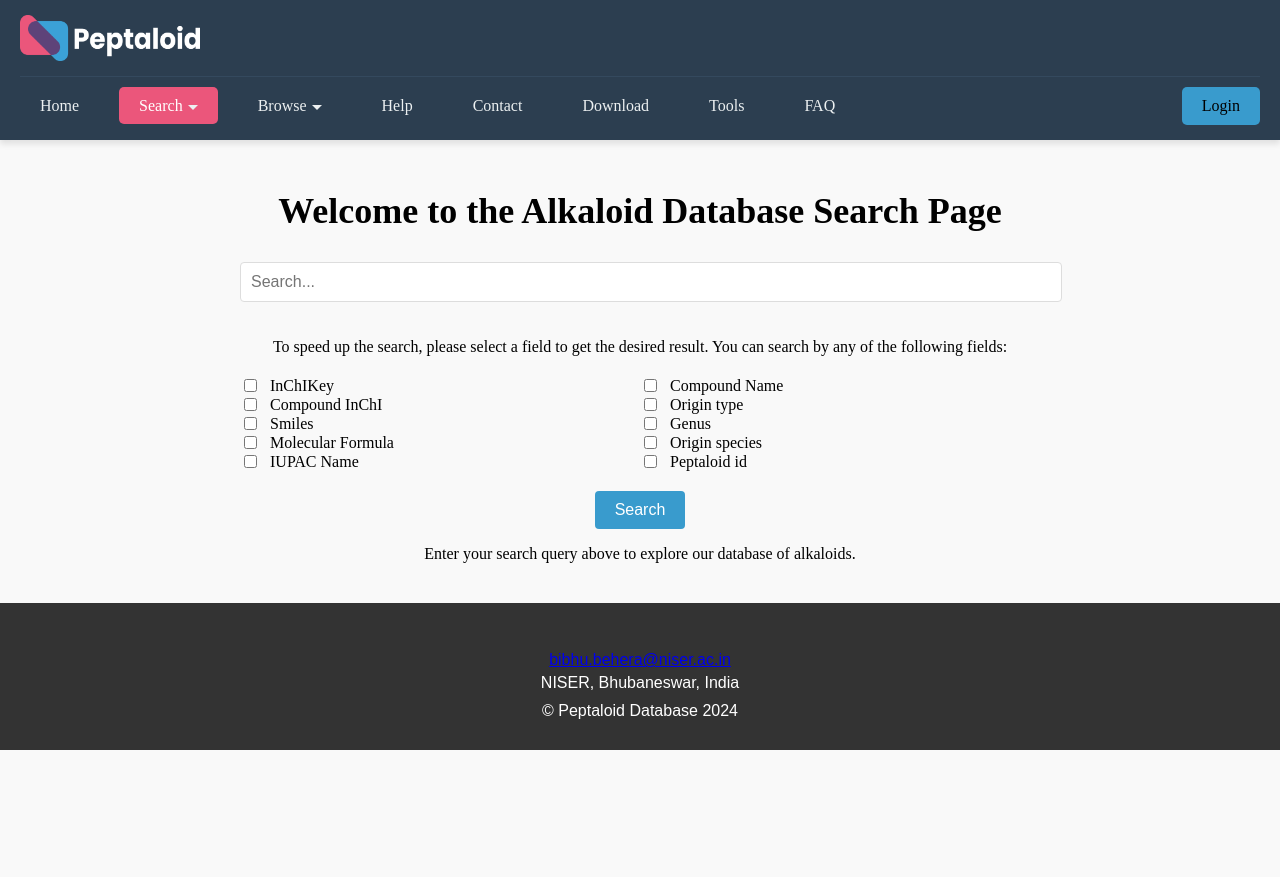
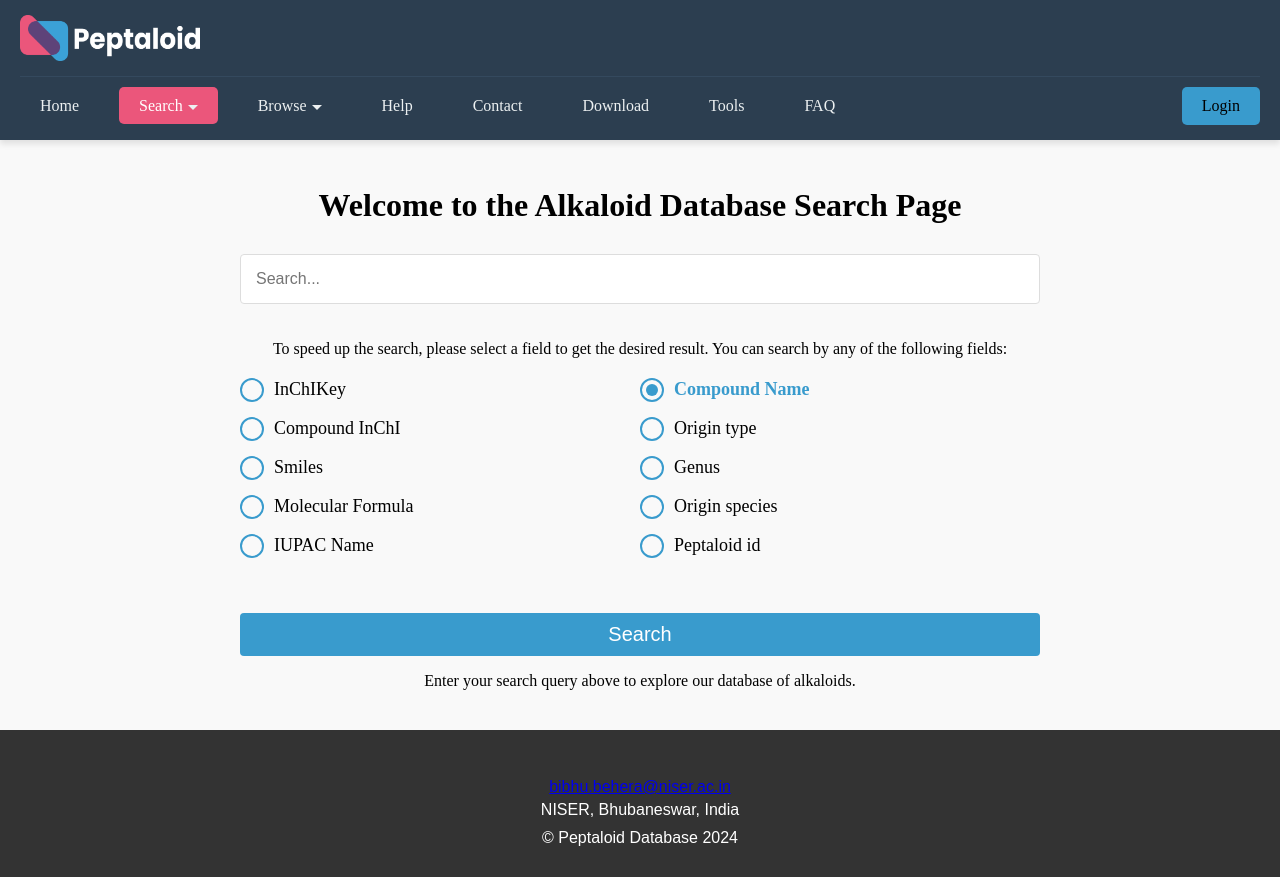
Before and after one commit to Bibhuprasadbehera/Peptaloid-database, a React (Create React App) app: page /search in a window 1280 px wide. Before the commit the page ends 800 px from the top, so only its background shows below. Built offline with nearby package versions, Linux system fonts and the light colour scheme.

Commit message:
simple search working

```diff
--- a/package.json
+++ b/package.json
@@ -6,11 +6,13 @@
     "@testing-library/jest-dom": "^5.17.0",
     "@testing-library/react": "^13.4.0",
     "@testing-library/user-event": "^13.5.0",
+    "axios": "^1.7.2",
     "chart.js": "^4.4.3",
     "react": "^18.3.1",
     "react-dom": "^18.3.1",
     "react-router-dom": "^6.23.1",
     "react-scripts": "5.0.1",
+    "react-tabs": "^6.0.2",
     "smiles-drawer": "^2.1.7",
     "web-vitals": "^2.1.4"
   },
--- a/src/App.js
+++ b/src/App.js
@@ -37,6 +37,7 @@ import Account from "./pages/Account";
 import AdvancedSearch from "./pages/Browsepage/Advancedsearch";
 import AmideCount from "./pages/Browsepage/Amidecount";
 import Sidebar from "./pages/Browsepage/sidebar";
+import ResultsPage from "./pages/ResultsPage";
 
 function App() {
   return (
@@ -46,6 +47,7 @@ function App() {
         <Routes>
           <Route path="/" element={<HomePage />} />
           <Route path="/search" element={<SearchPage />} />
+          <Route path="/results" element={<ResultsPage />} />
           <Route path="/browse/advanced" element={<AdvancedSearch />} />
           <Route path="/contact" element={<ContactPage />} />
           <Route path="/help" element={<HelpPage />} />
--- /dev/null
+++ b/src/components/Molecules/Tools.css
@@ -0,0 +1,45 @@
+.smiles-structure-viewer {
+    padding: 20px;
+}
+
+.title {
+    font-size: 24px;
+    font-weight: bold;
+    margin-bottom: 16px;
+}
+
+.form {
+    margin-bottom: 16px;
+}
+
+.input-field {
+    padding: 15px;
+    font-size: 16px;
+    width: 800px;
+    margin-right: 16px;
+    border: #399bcd 2px solid;
+}
+
+.generate-button {
+    padding: 8px 30px;
+    font-size: 20px;
+    background-color: #399bcd;
+    color: white;
+    border: none;
+    cursor: pointer;
+    border-radius: 7px;
+}
+
+.generate-button:hover {
+    background-color: #5e4379;
+}
+
+.error-message {
+    color: #5e4379;
+    margin-top: 8px;
+}
+
+.molecule-image {
+    border: 2px solid #399bcd;
+    margin-top: 16px;
+}
--- a/src/pages/Browsepage/Advancedsearch.js
+++ b/src/pages/Browsepage/Advancedsearch.js
@@ -1,7 +1,7 @@
 import React, { useState } from 'react';
 import Navbar from '../../components/Navbar';
 import Footer from '../../components/Footer';
-import './search.css'; // Import the new CSS file
+import './advsearch.css'; // Import the new CSS file
 
 const AdvancedSearch = () => {
     const [criteria, setCriteria] = useState([
@@ -42,8 +42,10 @@ const AdvancedSearch = () => {
                         <li>
                             <strong>Identifier:</strong>
                             <ul>
+                                <li>Peptaloid ID</li>
                                 <li>InChIKey</li>
                                 <li>Compound InChI</li>
+                                <li>Molecular Formula</li>
                                 <li>SMILES</li>
                                 <li>IUPAC Name</li>
                                 <li>Compound Name</li>
--- a/src/pages/Browsepage/search.css
+++ b/src/pages/Browsepage/advsearch.css
@@ -110,7 +110,7 @@
 
 .search-bar {
   width: 100%;
-  padding: 10px;
+  padding: 15px;
   font-size: 16px;
   border: 1px solid #ddd;
   border-radius: 4px;
@@ -121,10 +121,10 @@
   background-color: #399bcd;
   color: white;
   border: none;
-  padding: 10px 20px;
+  padding: 10px 200px;
   cursor: pointer;
   border-radius: 4px;
-  font-size: 16px;
+  font-size: 20px;
   margin-top: 20px;
 }
 
--- /dev/null
+++ b/src/pages/ResultsPage.js
@@ -0,0 +1,60 @@
+import React, { useEffect, useState } from 'react';
+import axios from 'axios';
+import { useLocation } from 'react-router-dom';
+
+const ResultsPage = () => {
+  const [results, setResults] = useState([]);
+  const [loading, setLoading] = useState(true);
+  const [error, setError] = useState(null);
+  const location = useLocation();
+
+  useEffect(() => {
+    const fetchData = async () => {
+      setLoading(true);
+      setError(null);
+      const payload = location.state?.payload;
+      if (!payload) {
+        setError("No search payload found");
+        setLoading(false);
+        return;
+      }
+      try {
+        console.log("Fetching with payload:", payload);  // Debug log
+        const response = await axios.post('http://127.0.0.1:8000/api/molecules/search', payload);
+        setResults(response.data);
+      } catch (error) {
+        console.error("There was an error fetching the data!", error);
+        setError("Failed to fetch results. Please try again.");
+      } finally {
+        setLoading(false);
+      }
+    };
+    fetchData();
+  }, [location.state]);
+
+  if (loading) return <div>Loading...</div>;
+  if (error) return <div>Error: {error}</div>;
+
+  return (
+    <div>
+      <h2>Search Results</h2>
+      <div className="results">
+        {results.length > 0 ? (
+          <ul>
+            {results.map((result, index) => (
+              <li key={index}>
+                {Object.entries(result).map(([key, value]) => (
+                  <div key={key}><strong>{key}:</strong> {value}</div>
+                ))}
+              </li>
+            ))}
+          </ul>
+        ) : (
+          <p>No results found.</p>
+        )}
+      </div>
+    </div>
+  );
+};
+
+export default ResultsPage;
--- a/src/pages/Searchpage.js
+++ b/src/pages/Searchpage.js
@@ -1,40 +1,85 @@
 import React, { useState } from 'react';
+import { useNavigate } from 'react-router-dom';
 import './styles.css';
-import Navbar from '../components/Navbar';
-import Header from '../components/Header';
 import Footer from '../components/Footer';
 
 const SearchPage = () => {
   const [searchTerm, setSearchTerm] = useState('');
-  const [searchFields, setSearchFields] = useState({
-    "InChIKey": false,
-    "Compound InChI": false,
-    "Smiles": false,
-    "Molecular Formula": false,
-    "IUPAC Name": false,
-    "Compound Name": false,
-    "Origin type": false,
-    "Genus": false,
-    "Origin species": false,
-    "Peptaloid id": false,
-  });
+  const [selectedField, setSelectedField] = useState("Compound Name"); // Default selected field
+  const navigate = useNavigate();
 
   const handleSearchChange = (event) => {
     setSearchTerm(event.target.value);
   };
 
-  const handleFieldChange = (event) => {
-    setSearchFields({
-      ...searchFields,
-      [event.target.name]: event.target.checked,
-    });
+  const handleFieldChange = (field) => {
+    setSelectedField(field);
   };
 
   const handleSearch = () => {
-    // Perform search using searchTerm and searchFields
+    if (!selectedField) {
+      // Handle case when no field is selected
+      alert("Please select a search field.");
+      return;
+    }
+
+    let apiField;
+    switch (selectedField) {
+      case "Smiles":
+        apiField = "smiles";
+        break;
+      case "Molecular Formula":
+        apiField = "MolecularFormula";
+        break;
+      case "Origin type":
+        apiField = "origin_type";
+        break;
+      case "Origin species":
+        apiField = "origin_species";
+        break;
+      case "Peptaloid id":
+        apiField = "peptaloid_id";
+        break;
+      case "Genus":
+        apiField = "genus";
+        break;
+
+      default:
+        apiField = selectedField.replace(/ /g, "_");
+    }
+
+    const payload = {
+      skip: 0,
+      limit: 30,
+      conditions: [
+        {
+          field: apiField,
+          value: searchTerm,
+          operation: "equal",
+          operator: "and"
+        }
+      ],
+      source: [],
+      functional_group: []
+    };
+
+    console.log("Search Payload:", payload); // Debug log
+    navigate('/results', { state: { payload } });
   };
 
-  const fields = Object.keys(searchFields);
+  const fields = [
+    "InChIKey",
+    "Compound InChI",
+    "Smiles",
+    "Molecular Formula",
+    "IUPAC Name",
+    "Compound Name",
+    "Origin type",
+    "Genus",
+    "Origin species",
+    "Peptaloid id",
+  ];
+
   const midIndex = Math.ceil(fields.length / 2);
   const firstColumnFields = fields.slice(0, midIndex);
   const secondColumnFields = fields.slice(midIndex);
@@ -50,23 +95,23 @@ const SearchPage = () => {
           onChange={handleSearchChange}
           className="search-bar"
         />
-          <p className="paragraph">
-            To speed up the search, please select a field to get the desired result. You can search by any of the following fields:
-          </p>
+        <p className="paragraph">
+          To speed up the search, please select a field to get the desired result. You can search by any of the following fields:
+        </p>
         <div className="search-fields">
           <div className="search-fields-column">
             {firstColumnFields.map((field) => (
               <div key={field} className="checkbox-wrapper-26">
                 <label htmlFor={`_checkbox-${field}`}>
                   <input
-                    type="checkbox"
+                    type="radio"
                     id={`_checkbox-${field}`}
-                    name={field}
-                    checked={searchFields[field]}
-                    onChange={handleFieldChange}
+                    name="searchField"
+                    checked={selectedField === field}
+                    onChange={() => handleFieldChange(field)}
                   />
                   <div className="tick_mark"></div>
-                  <span className={`search-field-label ${searchFields[field] ? 'selected' : ''}`}>
+                  <span className={`search-field-label ${selectedField === field ? 'selected' : ''}`}>
                     {field}
                   </span>
                 </label>
@@ -78,14 +123,14 @@ const SearchPage = () => {
               <div key={field} className="checkbox-wrapper-26">
                 <label htmlFor={`_checkbox-${field}`}>
                   <input
-                    type="checkbox"
+                    type="radio"
                     id={`_checkbox-${field}`}
-                    name={field}
-                    checked={searchFields[field]}
-                    onChange={handleFieldChange}
+                    name="searchField"
+                    checked={selectedField === field}
+                    onChange={() => handleFieldChange(field)}
                   />
                   <div className="tick_mark"></div>
-                  <span className={`search-field-label ${searchFields[field] ? 'selected' : ''}`}>
+                  <span className={`search-field-label ${selectedField === field ? 'selected' : ''}`}>
                     {field}
                   </span>
                 </label>
--- a/src/pages/styles.css
+++ b/src/pages/styles.css
@@ -18,7 +18,7 @@ body {
 
 /* Heading styles */
 .heading {
-  font-size: 36px;
+  font-size: 32px;
   font-weight: bold;
   color: #000000;
   margin-bottom: 30px; /* Increased spacing */
@@ -199,3 +199,92 @@ body {
   font-size: 1em;
   color: #000000;
 }
+
+
+/* Input field styles */
+.search-bar {
+  width: 100%;
+  padding: 10px;
+  font-size: 16px;
+  margin-bottom: 20px;
+  border: 1px solid #ddd;
+  border-radius: 5px;
+  box-sizing: border-box;
+}
+
+/* Search fields container */
+.search-fields {
+  display: flex;
+  justify-content: space-between;
+  margin-bottom: 20px;
+}
+
+/* Column styles */
+.search-fields-column {
+  width: 48%;
+}
+
+/* Radio button wrapper */
+.checkbox-wrapper-26 {
+  margin-bottom: 15px;
+  text-align: left;
+}
+
+/* Radio button styles */
+input[type="radio"] {
+  display: none;
+}
+
+/* Custom radio button */
+input[type="radio"] + .tick_mark {
+  display: inline-block;
+  width: 20px;
+  height: 20px;
+  margin-right: 10px;
+  border: 2px solid #399bcd;
+  border-radius: 50%;
+  position: relative;
+  cursor: pointer;
+}
+
+/* Selected radio button */
+input[type="radio"]:checked + .tick_mark::after {
+  content: '';
+  display: block;
+  width: 12px;
+  height: 12px;
+  background-color: #399bcd;
+  border-radius: 50%;
+  position: absolute;
+  top: 50%;
+  left: 50%;
+  transform: translate(-50%, -50%);
+}
+
+/* Label styles */
+.search-field-label {
+  font-size: 18px;
+  cursor: pointer;
+}
+
+.search-field-label.selected {
+  font-weight: bold;
+  color: #399bcd;
+}
+
+/* Search button styles */
+.search-button {
+  width: 100%;
+  padding: 12px;
+  font-size: 18px;
+  background-color: #399bcd;
+  color: #fff;
+  border: none;
+  border-radius: 5px;
+  cursor: pointer;
+  transition: background-color 0.3s ease;
+}
+
+.search-button:hover {
+  background-color: #2c7ba8;
+}
```
Also changed, not shown: src/components/Molecules/SmilesStructureViewer.js (+25 -79 lines), 1 other file (tests, documents, lock files or other folders).
